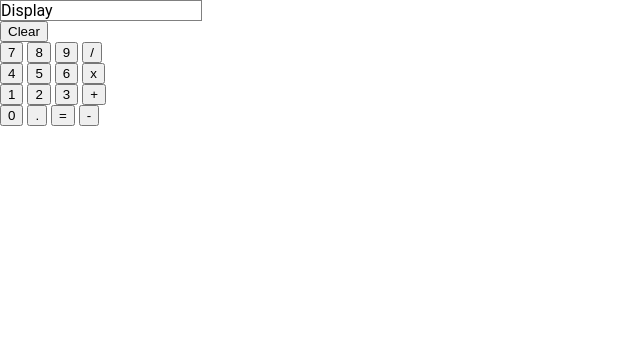
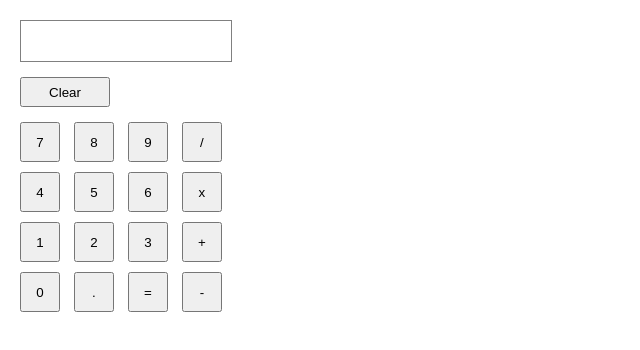
Before and after one commit to yanhackcode15/calculator, a plain HTML site: page index.html in a window 1280 px wide. Shown: the whole page, without its empty margins (0-640 px from the left). Drawn offline with Linux system fonts and the light colour scheme.

Commit message:
working calculator, no verification or error checking

```diff
--- a/calculator.css
+++ b/calculator.css
@@ -4,7 +4,30 @@ body {
     min-height: 100vh;
     box-sizing: border-box;
 }
+.container {
+    padding: 20px;
+}
 .display {
     border: 1px grey solid;
     width: 200px;
+    height: 30px;
+    padding: 5px;
+    line-height: 30px;
+    margin-bottom: 15px;
 }
+
+.clear {
+    margin-bottom: 15px;
+    width: 90px;
+    height: 30px;
+}
+
+.row {
+    margin-bottom: 10px;
+}
+
+.number, .operator, .equal, .decimalPoint {
+    width: 40px;
+    height: 40px;
+    margin-right: 10px;
+}
--- a/calculator.js
+++ b/calculator.js
@@ -39,6 +39,7 @@ function onClickOperator(chosenOperator){
 function onClickEqualSign(){
   calculate();
   equation.push("=")
+  equation.push(total);
   updateDisplay();
 }
 function setOperator(chosenOperator){
@@ -64,7 +65,7 @@ function calculate() {
       total = "undefined";
       break;
   }
-  equation.push(total)
+
   console.log('total', total);
 }
 function updateInputNums(num){
--- a/index.html
+++ b/index.html
@@ -11,7 +11,7 @@
   </head>
   <body>
     <div class="container">
-      <div class="display">Display</div>
+      <div class="display"></div>
       <button class="clear" onClick="reset()">Clear</button>
       <div class="row">
         <button class="number" value="7" onClick="updateInputNums(this.value)">7</button>
```
